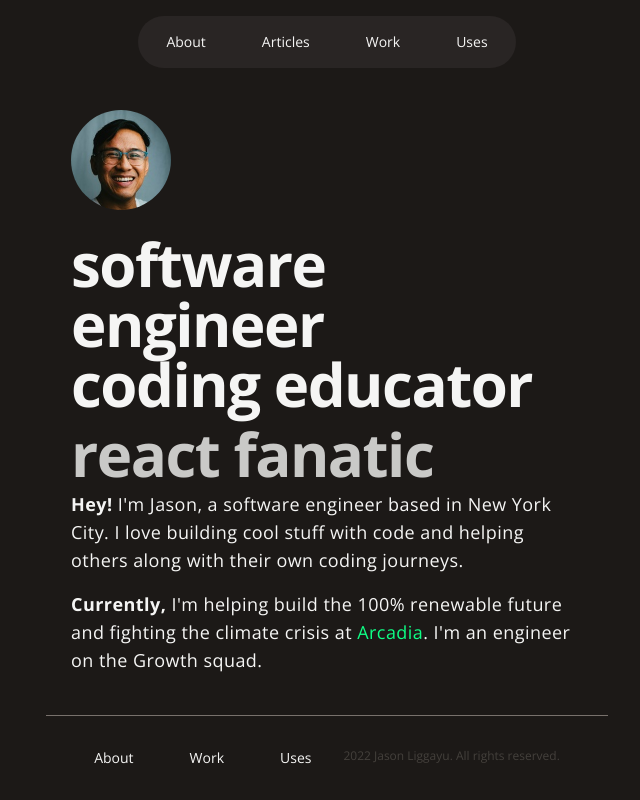
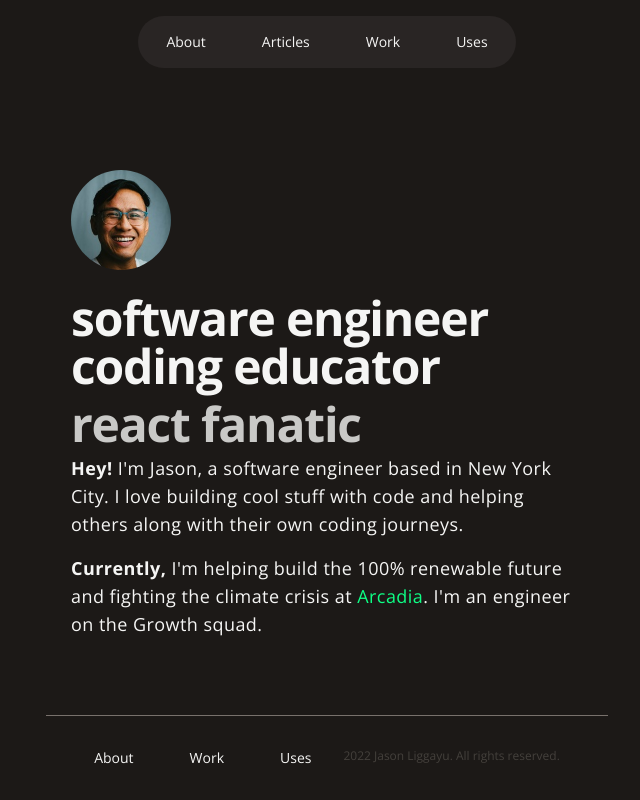
Before and after one commit to jasonligg/website, a Next.js app: page / in a window 1280 px wide. Shown: the whole page, without its empty margins (313-953 px from the left). Built offline with nearby package versions, Linux system fonts and the light colour scheme.

Commit message:
refine flexbox layout; comment out placeholder cat picture

```diff
--- a/src/app/page.tsx
+++ b/src/app/page.tsx
@@ -1,18 +1,20 @@
 import Image from "next/image";
 import HomepageHeroText from "@/app/HomepageHeroText";
 import avatar from "../../public/avatar.jpg";
+import cat from "../../public/cat.jpg";
 
 export default function App() {
   return (
     <main className="md:px-18 px-4 sm:px-6 lg:px-44 xl:px-96">
+      <section className="relative flex min-w-fit flex-col items-center justify-around lg:max-h-[768px] lg:flex-row">
         <hgroup>
           <Image
             src={avatar}
             alt="Picture of Jason Liggayu."
             width={100}
-          className="mb-6 rounded-full"
+            className="my-6 rounded-full"
           />
-        <h1 className="text-5xl font-bold tracking-tight lg:text-6xl">
+          <h1 className="whitespace-nowrap text-5xl font-bold tracking-tight 2xl:text-6xl">
             software engineer
             <br />
             coding educator
@@ -20,19 +22,25 @@ export default function App() {
             <HomepageHeroText />
           </h1>
           <p className="max-w-prose pt-4 text-lg tracking-wide">
-          <strong>Hey!</strong> I&apos;m Jason, a software engineer based in New
-          York City. I love building cool stuff with code and helping others
-          along with their own coding journeys.
+            <strong>Hey!</strong> I&apos;m Jason, a software engineer based in
+            New York City. I love building cool stuff with code and helping
+            others along with their own coding journeys.
           </p>
           <p className="max-w-prose pt-4 text-lg tracking-wide">
-          <strong>Currently,</strong> I&apos;m helping build the 100% renewable
-          future and fighting the climate crisis at{" "}
+            <strong>Currently,</strong> I&apos;m helping build the 100%
+            renewable future and fighting the climate crisis at{" "}
             <a href="https://www.arcadia.com/" className="text-[#0EFF85]">
               Arcadia
             </a>
             . I&apos;m an engineer on the Growth squad.
           </p>
         </hgroup>
+        {/* <Image
+          src={cat}
+          alt="Picture of a grey cat wearing sunglasses."
+          className="md:pl-none min-w-fit object-contain pl-16"
+        /> */}
+      </section>
     </main>
   );
 }
```
Also changed, not shown: public/cat.jpg (added). Lines whose indentation alone changed are shown as unchanged.
